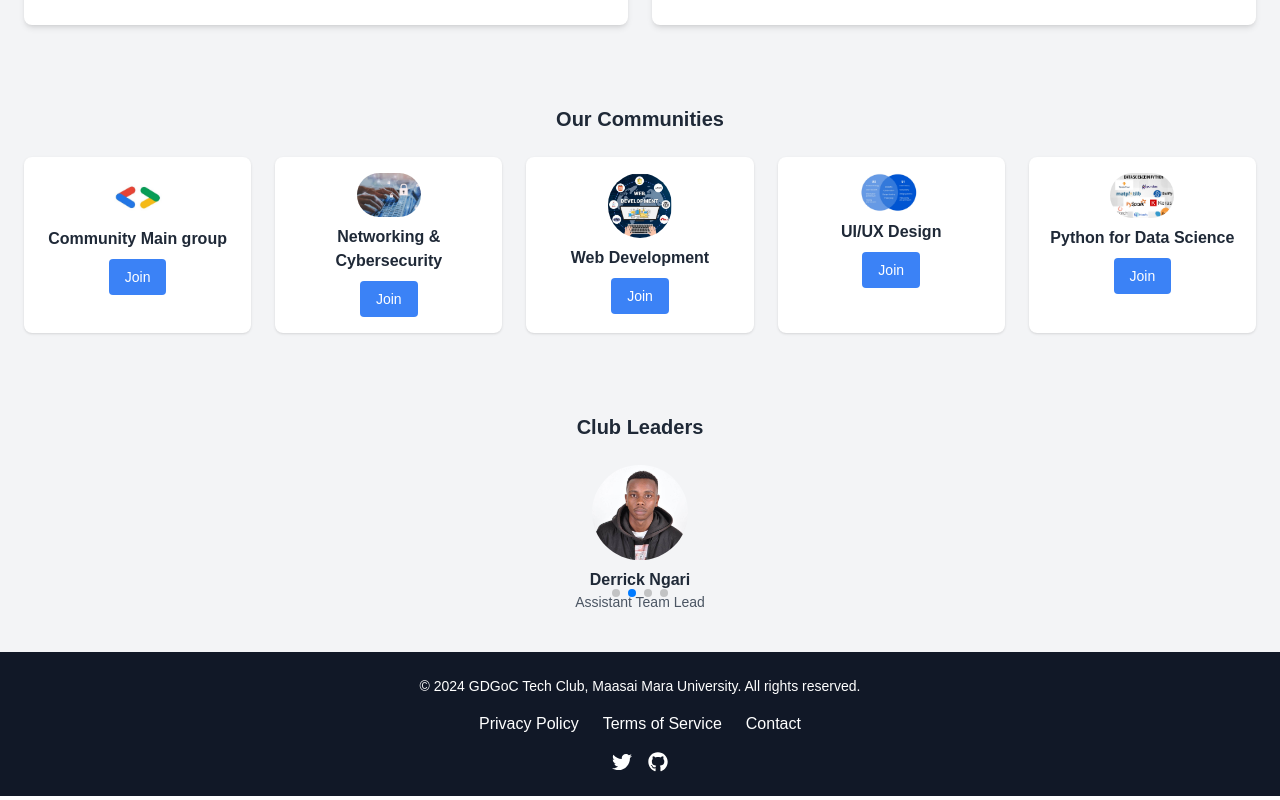
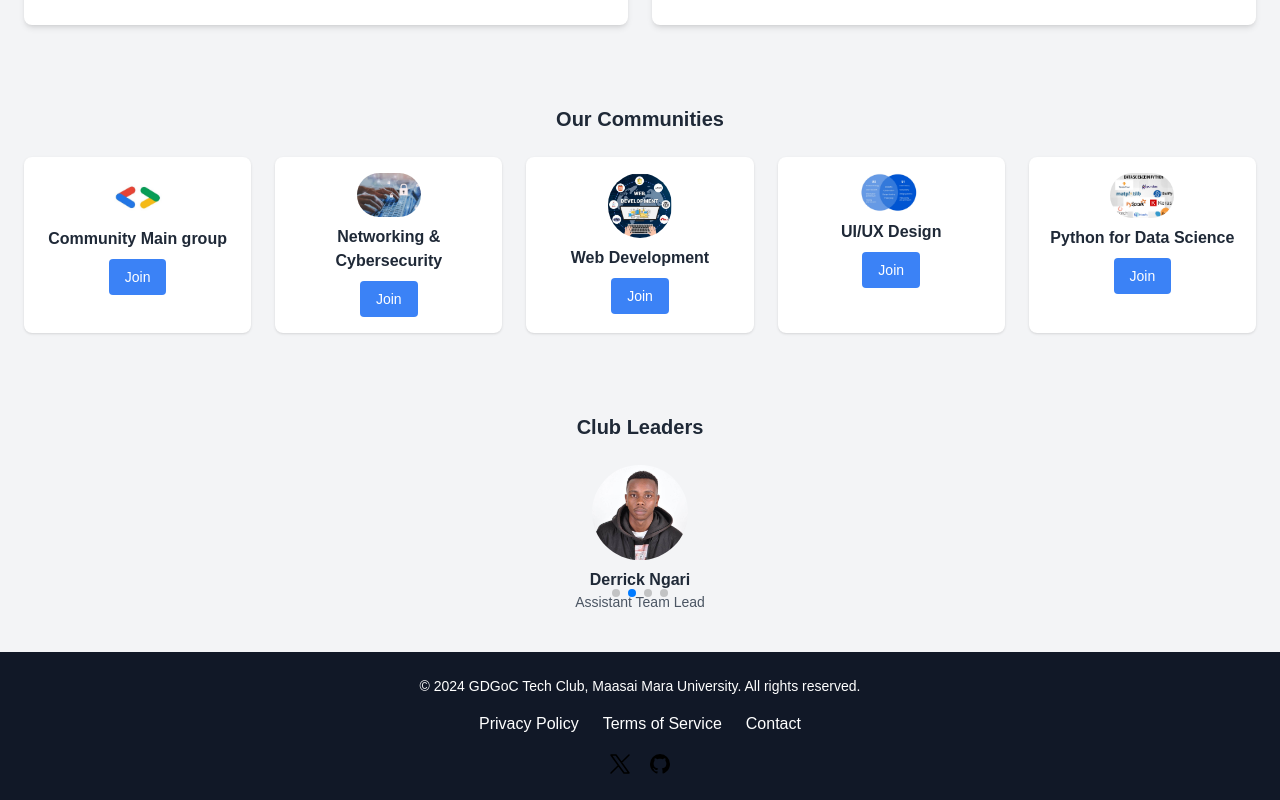
Before and after one commit to johnleshan/Mmarau-tech-website, a Next.js app: page / in a window 1280 px wide. Shown: the part 603-1403 px from the top of the page. Built offline with nearby package versions, Linux system fonts and the light colour scheme.

Commit message:
Replace react-icons with SVG images for Twitter and GitHub in Footer component; update layout structure.

```diff
--- a/components/Footer.jsx
+++ b/components/Footer.jsx
@@ -1,10 +1,11 @@
 "use client";
 
-import { FaTwitter, FaGithub } from "react-icons/fa";
+import Image from "next/image";
+
 
 const Footer = () => {
   return (
-    <footer className="bg-gray-900 text-white py-6">
+    <div className="bg-gray-900 text-white py-6">
       <div className="container mx-auto px-6 text-center">
         <p className="text-sm">
           &copy; {new Date().getFullYear()} GDGoC Tech Club, Maasai Mara University. All rights reserved.
@@ -16,14 +17,14 @@ const Footer = () => {
         </div>
         <div className="flex justify-center space-x-4 mt-4">
           <a href="https://x.com/gdgoc_mmarau1?t=2QPCpa0dSXKWT2PnVC43fw&s=09" className="text-xl hover:text-gray-400">
-            <FaTwitter />
+            <Image src="/assets/icons/twitter.svg" alt="twitter"  width={24} height={24} />
           </a>
           <a href="https://github.com/gdgoc-mmarau1" className="text-xl hover:text-gray-400">
-            <FaGithub />
+            <Image src="/assets/icons/github.svg" alt="github" width={24} height={24} />
           </a>
         </div>
       </div>
-    </footer>
+    </div>
   );
 };
 
```
Also changed, not shown: public/assets/icons/github.svg (added), public/assets/icons/twitter.svg (added).
